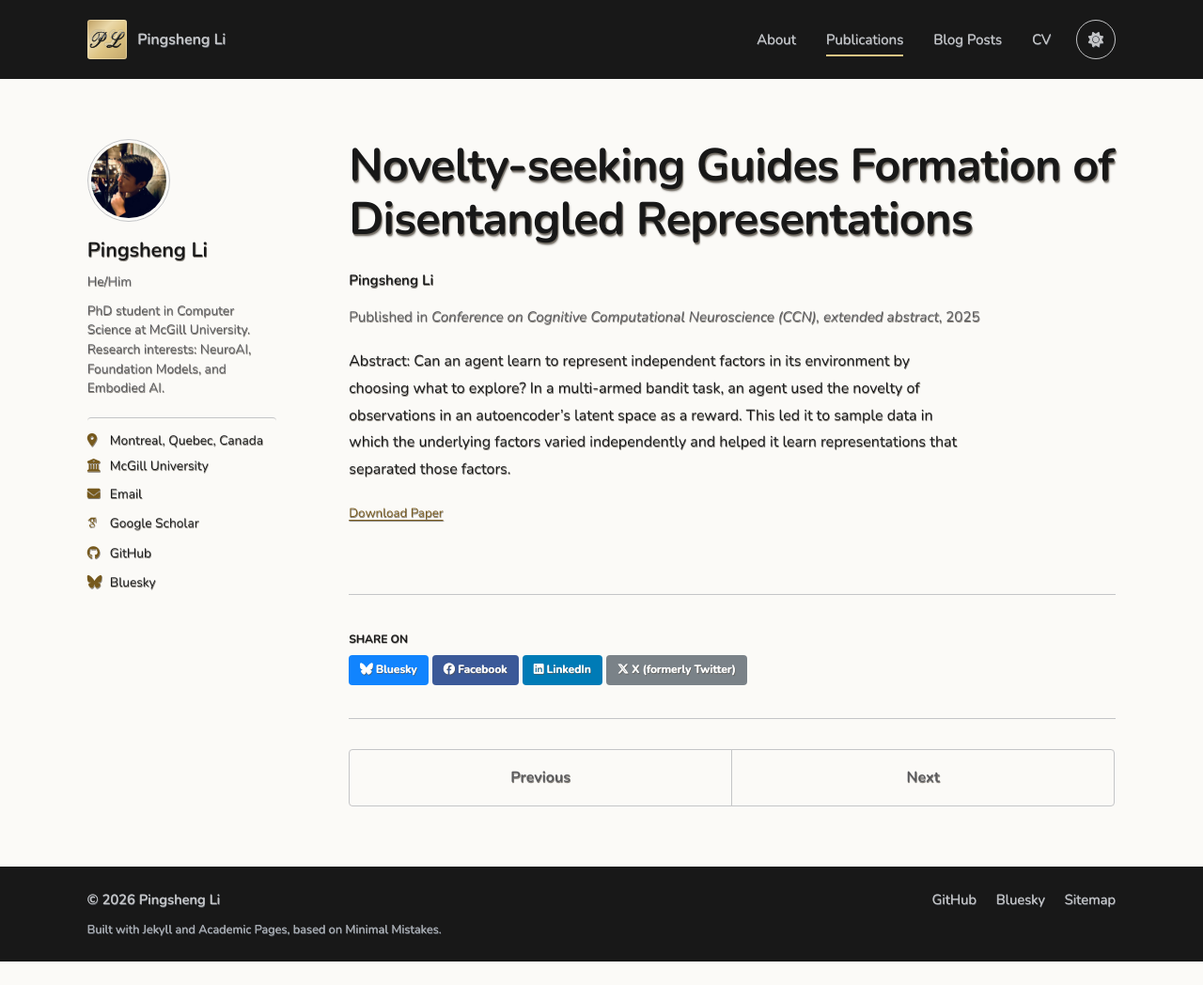
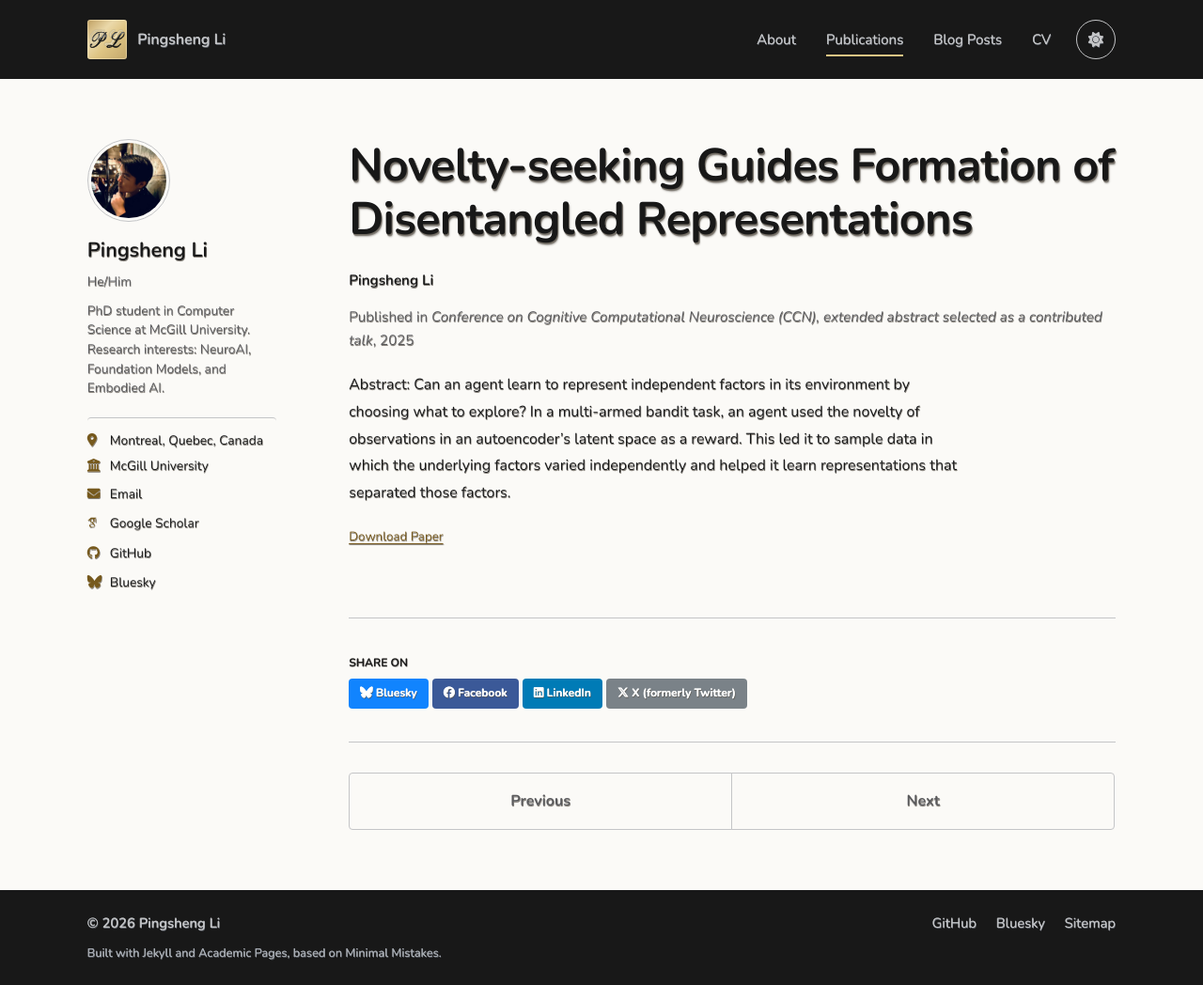
Before and after one commit to Pingsheng-NeuroAI/Pingsheng-NeuroAI.github.io, a Jekyll site: the page built from _publications/ccn2025-novelty-seeking.md, in a window 1280 px wide. Shown: the whole page at 94% size. Built offline with Jekyll 4.4.1, drawn with Linux system fonts in a browser that asks for light colours; some web fonts are replaced; before the commit the page ends 1023 px from its top, so only the background shows below that.

Commit message:
Note contributed talk selection on the CCN 2025 publication

```diff
--- a/_publications/ccn2025-novelty-seeking.md
+++ b/_publications/ccn2025-novelty-seeking.md
@@ -5,7 +5,7 @@ authors:
 collection: publications
 category: conferences
 permalink: /publication/ccn2025-novelty-seeking
-venue: 'Conference on Cognitive Computational Neuroscience (CCN), extended abstract'
+venue: 'Conference on Cognitive Computational Neuroscience (CCN), extended abstract selected as a contributed talk'
 date: 2025-08-15
 paperurl: 'https://2025.ccneuro.org/abstract_pdf/Li_2025_Novelty-seeking_Guides_Formation_Disentangled_Representations.pdf'
 ---
```
